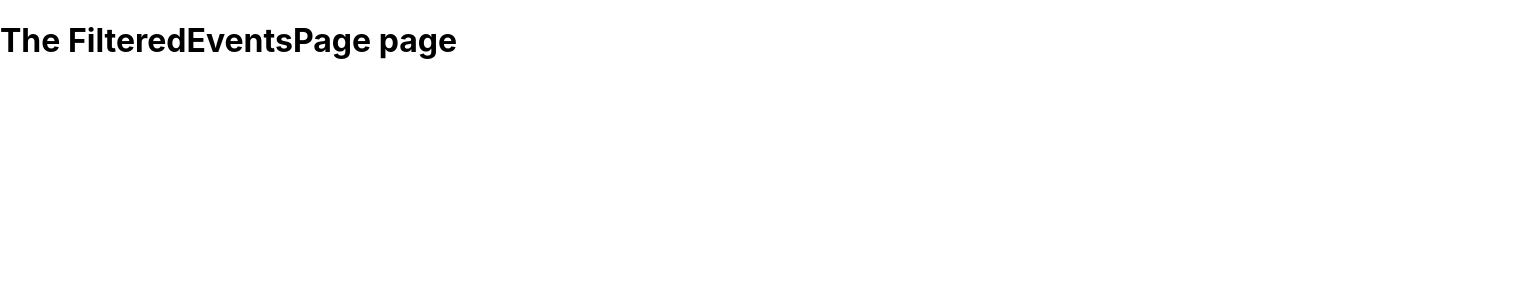
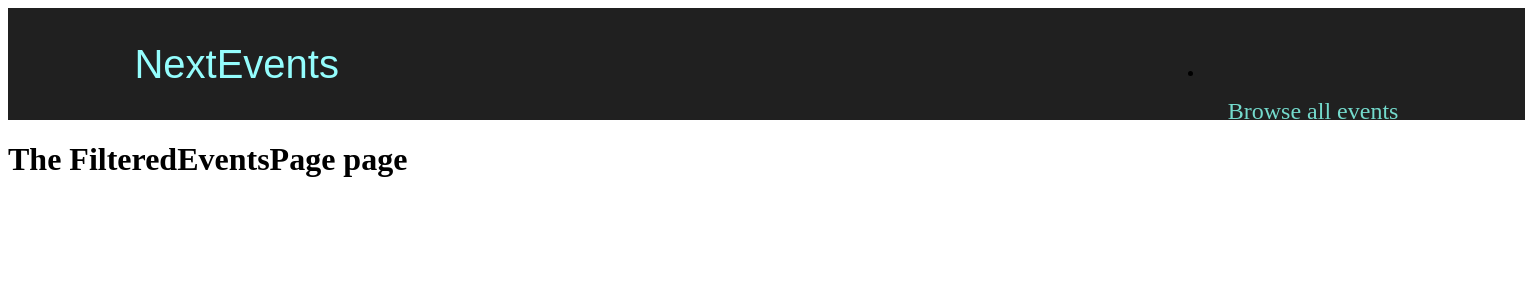
Before and after one commit to prajesh-ananthan/event-app, a Next.js app: page /events in a window 1280 px wide. Shown: the top 300 px of the page, 1525 px wide, since content can reach past the window. Built offline with nearby package versions, Linux system fonts and the light colour scheme.

Commit message:
Added general layout component

```diff
--- /dev/null
+++ b/components/layout/layout.js
@@ -0,0 +1,14 @@
+import {Fragment} from "react";
+import MainHeader from "./main-header";
+
+function Layout(props) {
+  return (
+    // Fragment does not create additional node
+    <Fragment>
+      <MainHeader/>
+      <main>{props.children}</main>
+    </Fragment>
+  )
+}
+
+export default Layout;
--- /dev/null
+++ b/components/layout/main-header.js
@@ -0,0 +1,21 @@
+import Link from 'next/link';
+import classes from './main-header.module.css'
+
+function MainHeader() {
+  return(
+    <header className={classes.header}>
+      <div className={classes.logo}>
+        <Link href='/'>NextEvents</Link>
+      </div>
+      <nav className={classes.navigation}>
+        <li>
+          <ul>
+            <Link href='/events'>Browse all events</Link>
+          </ul>
+        </li>
+      </nav>
+    </header>
+  )
+}
+
+export default MainHeader;
--- /dev/null
+++ b/components/layout/main-header.module.css
@@ -0,0 +1,41 @@
+.header {
+    width: 100%;
+    display: flex;
+    justify-content: space-between;
+    align-items: baseline;
+    padding: 1rem 10%;
+    height: 5rem;
+    background-color: #202020;
+}
+
+.logo {
+    font-size: 1.5rem;
+    color: white;
+    font-family: 'Fira', sans-serif;
+    height: 100%;
+    display: flex;
+    justify-content: center;
+    align-items: center;
+    color: #94fdfd;
+}
+
+.logo a {
+    text-decoration: none;
+    color: #94fdfd;
+}
+
+.navigation a {
+    text-decoration: none;
+    color: #74dacc;
+    font-size: 1rem;
+}
+
+@media (min-width: 768px) {
+    .logo {
+        font-size: 2.5rem;
+    }
+
+    .navigation a {
+        font-size: 1.5rem;
+    }
+}
--- a/pages/_app.js
+++ b/pages/_app.js
@@ -1,7 +1,11 @@
-import '../styles/globals.css'
+import Layout from "../components/layout/layout";
 
 function MyApp({ Component, pageProps }) {
-  return <Component {...pageProps} />
+  return (
+    <Layout>
+      <Component {...pageProps} />
+    </Layout>
+  )
 }
 
 export default MyApp
```
